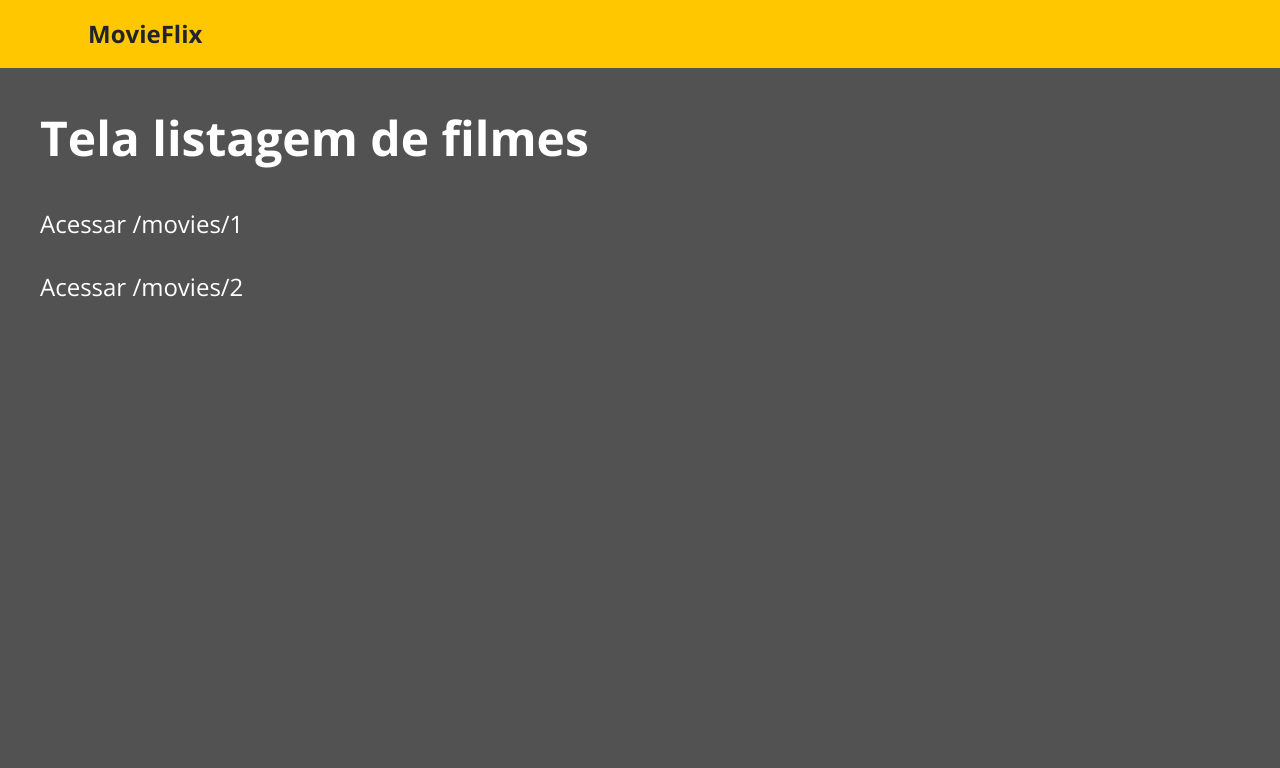
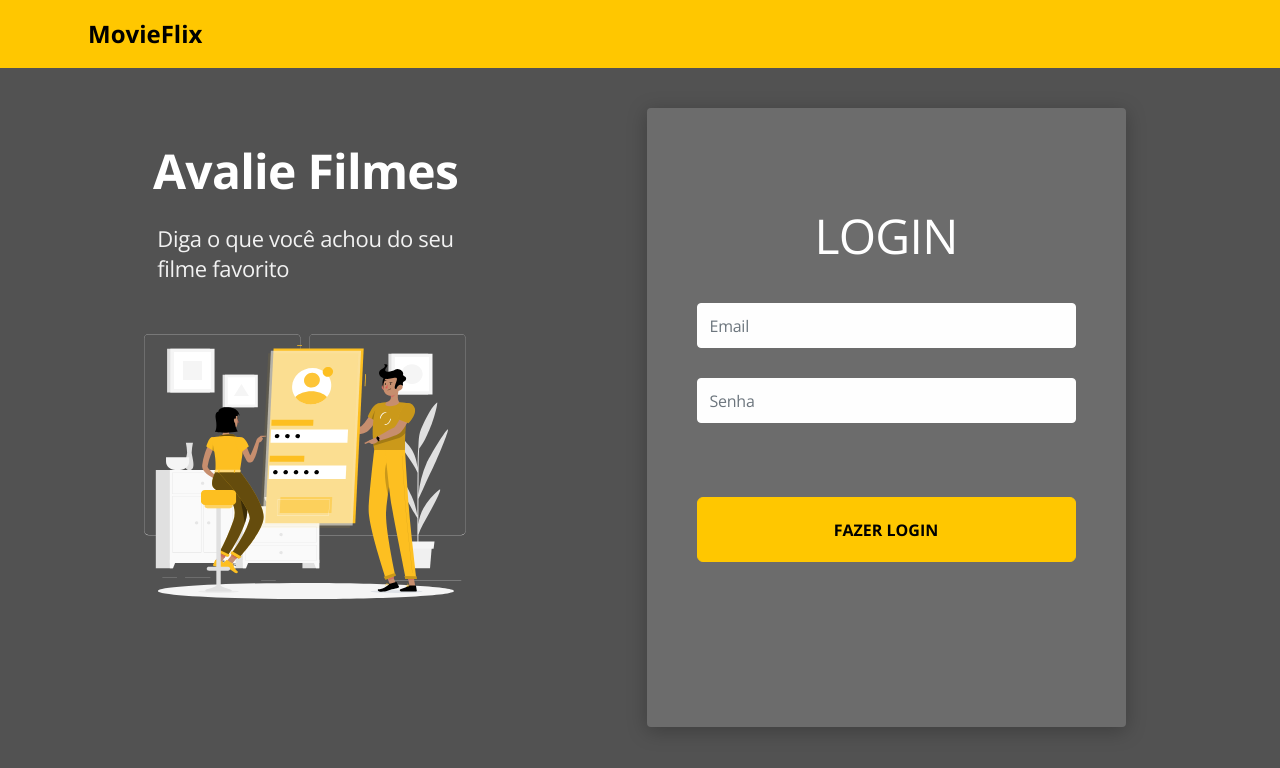
Before and after one commit to santosediego/movieflix, a React (Create React App) app in the folder front-web/: page / in a window 1280 px wide. Shown: the top 768 px of the page. Built offline with nearby package versions, Linux system fonts and the light colour scheme.

Commit message:
Adding React Router Dom and configure routes

```diff
--- a/front-web/package.json
+++ b/front-web/package.json
@@ -10,10 +10,12 @@
     "@types/node": "^16.18.3",
     "@types/react": "^18.0.25",
     "@types/react-dom": "^18.0.9",
+    "@types/react-router-dom": "^5.1.7",
     "bootstrap": "^5.2.2",
     "node-sass": "4.14.1",
     "react": "^18.2.0",
     "react-dom": "^18.2.0",
+    "react-router-dom": "^5.2.0",
     "react-scripts": "5.0.1",
     "typescript": "^4.9.3",
     "web-vitals": "^2.1.4"
--- a/front-web/src/App.css
+++ b/front-web/src/App.css
@@ -12,7 +12,7 @@ h1, h2, h3, h4, h5, h6 {
 }
 
 a, a:hover {
-  text-decoration: none;
+  text-decoration: none !important;
 }
 
 .input-base {
--- a/front-web/src/App.tsx
+++ b/front-web/src/App.tsx
@@ -1,16 +1,11 @@
 import React from 'react';
-import Navbar from './components/Navbar';
+import Routes from './Routes';
 import "./assets/styles/custom.scss";
 import './App.css';
-import Auth from './pages/Auth';
-import Listing from './pages/Listing';
 
 function App() {
   return (
-    <>
-      <Navbar />
-      <Listing />
-    </>
+    <Routes />
   );
 }
 
--- /dev/null
+++ b/front-web/src/Routes.tsx
@@ -0,0 +1,27 @@
+import React from 'react';
+import { BrowserRouter, Redirect, Route, Switch } from 'react-router-dom';
+import Navbar from './components/Navbar';
+import Auth from './pages/Auth';
+import Listing from './pages/Listing';
+
+function Routes() {
+    return (
+        <BrowserRouter>
+            <Navbar />
+            <Switch>
+                <Route exact path='/'>
+                    <Auth />
+                </Route>
+                <Route path='/movies' exact>
+                    <Listing />
+                </Route>
+                <Route path='/movies/:movieId'>
+                    <div><p>em desenvolvimento</p></div>
+                </Route>
+                <Redirect from='*' to='/' exact />
+            </Switch>
+        </BrowserRouter>
+    );
+}
+
+export default Routes;
--- a/front-web/src/components/Button/styles.scss
+++ b/front-web/src/components/Button/styles.scss
@@ -3,6 +3,6 @@
     height: 65px;
     border-radius: 4px;
     font-size: 20px;
-    font-weight: 700;
+    font-weight: 700 !important;
     text-transform: uppercase;
 }
--- a/front-web/src/components/Navbar/index.tsx
+++ b/front-web/src/components/Navbar/index.tsx
@@ -1,16 +1,19 @@
 import React from 'react';
+import { Link } from 'react-router-dom';
 import './styles.css';
 
 function Navbar() {
     return (
         <nav className='navbar navbar-expand-md navbar-dark bg-primary main-nav'>
             <div className='container'>
-                <h4>MovieFlix</h4>
+                <Link to='/'>
+                    <h4>MovieFlix</h4>
+                </Link>
                 <div>
-                <div className="nav-logout-button">
-                    <button className='btn btn-outline-dark'>sair</button>
+                    <div className="nav-logout-button">
+                        <button className='btn btn-outline-dark'>sair</button>
+                    </div>
                 </div>
-            </div>
             </div>
         </nav>
     );
--- a/front-web/src/components/Navbar/styles.css
+++ b/front-web/src/components/Navbar/styles.css
@@ -12,6 +12,7 @@
 .container h4 {
     font-size: 24px;
     font-weight: 700;
+    color: #000;
 }
 
 .nav-logout-button {
--- a/front-web/src/pages/Listing/index.tsx
+++ b/front-web/src/pages/Listing/index.tsx
@@ -1,16 +1,21 @@
 import React from 'react';
+import { Link } from 'react-router-dom';
 import './styles.scss';
 
 function Listing() {
     return (
         <div className="listing-container">
             <h1>Tela listagem de filmes</h1>
-            <p>
-                <a href="link">Acessar /movies/1</a>
-            </p>
-            <p>
-                <a href="link">Acessar /movies/2</a>
-            </p>
+            <div className='movie-link'>
+                <Link to='/movies/1'>
+                    Acessar /movies/1
+                </Link>
+            </div>
+            <div>
+                <Link to='/movies/2'>
+                    Acessar /movies/2
+                </Link>
+            </div>
         </div>
     );
 }
--- a/front-web/src/pages/Listing/styles.scss
+++ b/front-web/src/pages/Listing/styles.scss
@@ -9,12 +9,12 @@
     margin-bottom: 39px;
 }
 
-.listing-container p {
+.movie-link {
     margin-bottom: 27px;
 }
 
-.listing-container a {
-    color: #fff;
+.listing-container a, a:hover {
+    color: #fff !important;
 }
 
 @media (max-width: 576px) {
@@ -24,7 +24,7 @@
         margin-bottom: 49px;
     }
 
-    .listing-container p {
+    .movie-link {
         margin-bottom: 12px;
     }
 }
@@ -40,7 +40,7 @@
         margin-bottom: 49px;
     }
 
-    .listing-container p {
+    .movie-link {
         margin-bottom: 12px;
     }
 }
```
Also changed, not shown: 1 other file (tests, documents, lock files or other folders).
